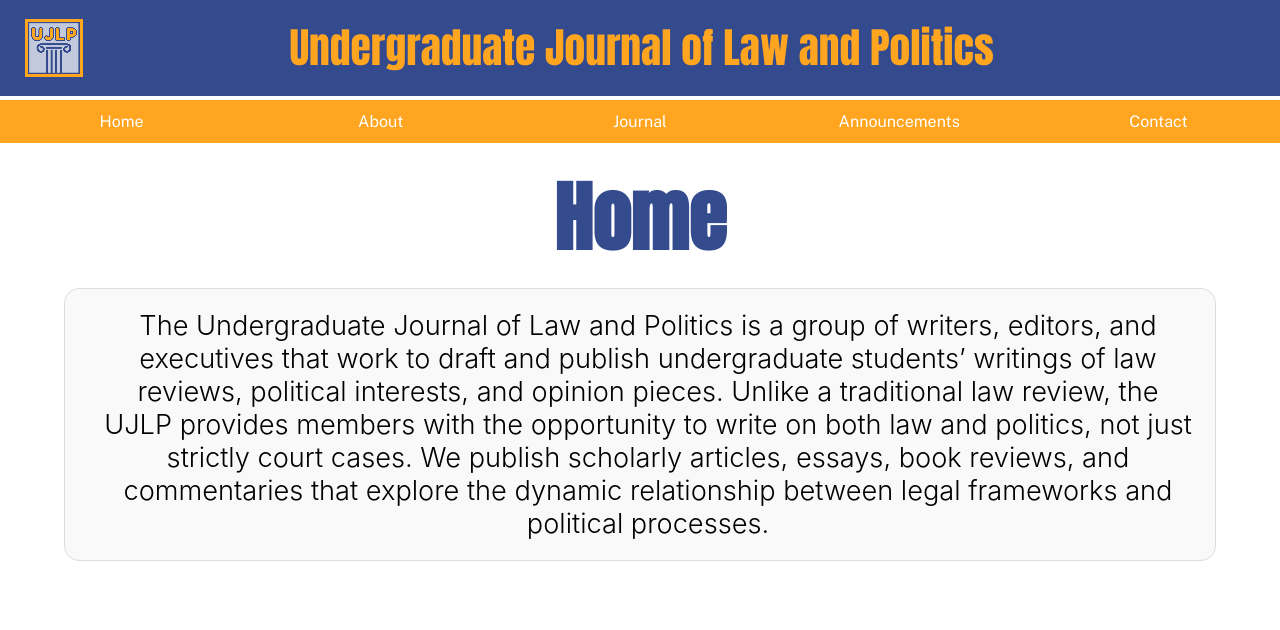
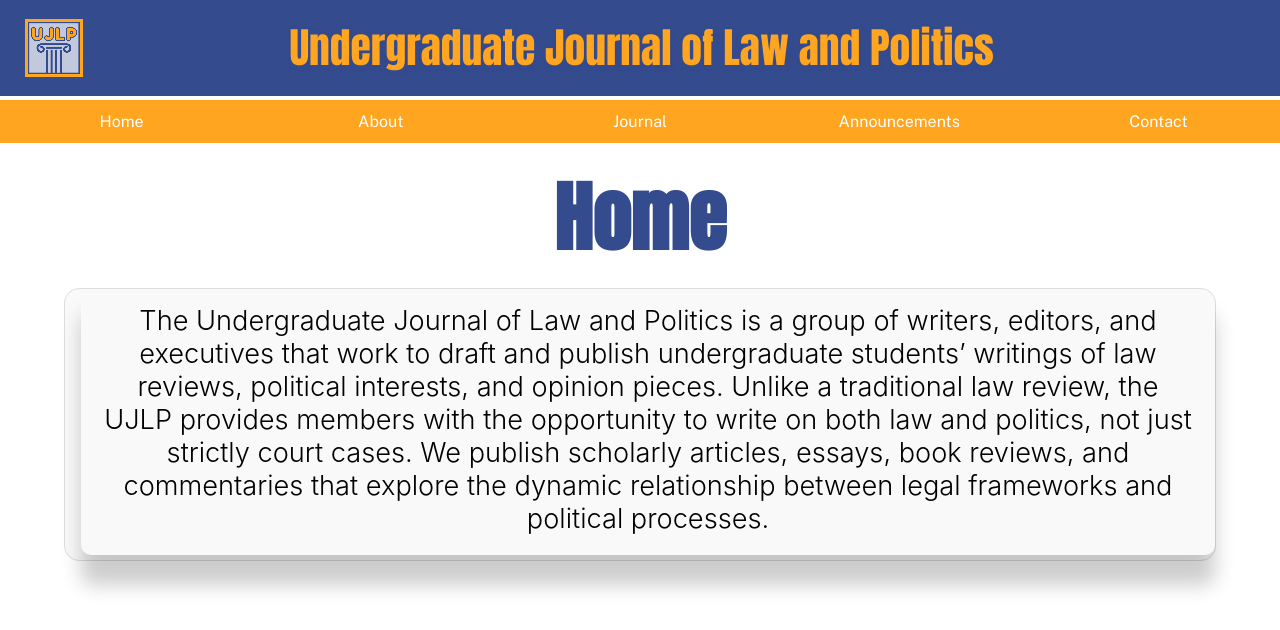
Before and after one commit to RobBundy2002/UJLP, a React (Create React App) app in the folder my-app/: page / in a window 1280 px wide. In both pictures the pointer is over the element 648 px from the left and 424 px from the top of the page. Shown: the top 630 px of the page. Built offline with nearby package versions, Linux system fonts and the light colour scheme.

Commit message:
Slight update for the styling of the home and journal

```diff
--- a/my-app/src/About.css
+++ b/my-app/src/About.css
@@ -66,6 +66,12 @@
     border-color: #0056b3;
 }
 
+.About-table:hover {
+    transform: translateY(-5px);
+    box-shadow: 0px 15px 35px rgba(0, 0, 0, 0.2);
+    transition: transform 0.5s ease, box-shadow .5s ease;
+}
+
 @media (max-width: 768px) {
     .About {
         max-width: 100%;
--- a/my-app/src/Home.css
+++ b/my-app/src/Home.css
@@ -11,6 +11,12 @@
     background-color: #f9f9f9;
     border: 1px solid #ddd;
     border-radius: 15px;
+}
+
+.Home-message:hover {
+    transform: translateY(-5px);
+    box-shadow: 0px 30px 20px rgba(0, 0, 0, 0.2);
+    transition: transform 0.3s ease, box-shadow 0.3s ease;
 }
 
 .Home-heading {
```
